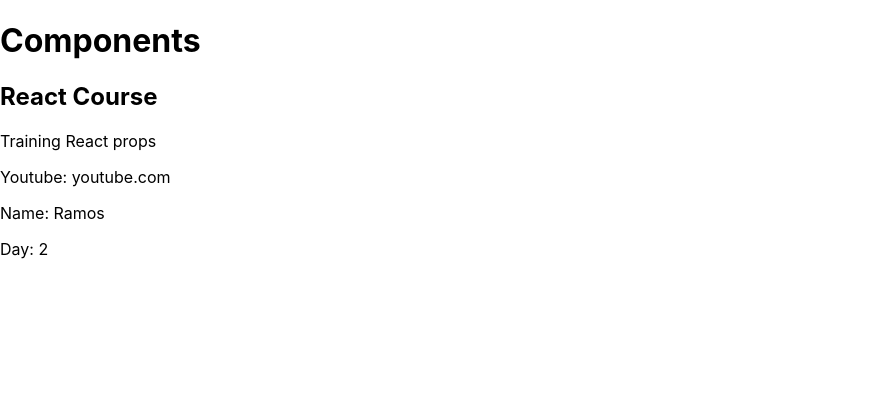
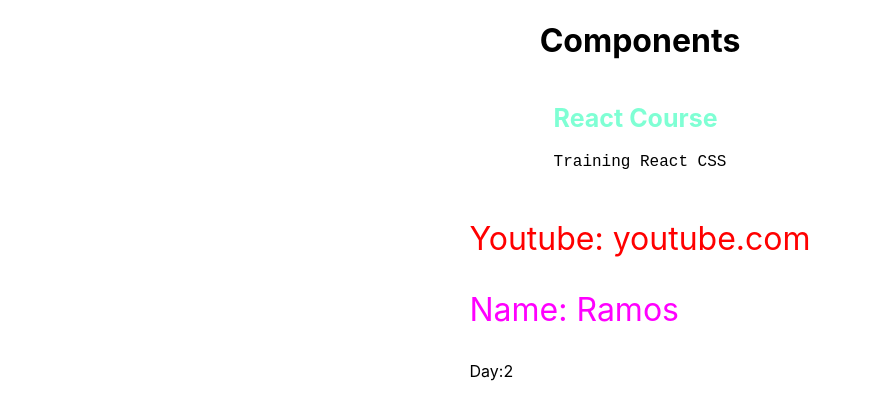
Before and after one commit to fabioramos18/React-Course, a React (Create React App) app in the folder initial-course-of-react/: page / in a window 1280 px wide. Shown: the top 420 px of the page, without its empty margins (0-872 px from the left). Built offline with nearby package versions, Linux system fonts and the light colour scheme.

Commit message:
Implement CSS

```diff
--- a/initial-course-of-react/src/App.css
+++ b/initial-course-of-react/src/App.css
@@ -5,6 +5,13 @@
 .App-logo {
   height: 40vmin;
   pointer-events: none;
+}
+
+.center{
+  display: flex;
+  flex-direction: column;
+  justify-content: center;
+  align-items: center;
 }
 
 @media (prefers-reduced-motion: no-preference) {
--- a/initial-course-of-react/src/App.js
+++ b/initial-course-of-react/src/App.js
@@ -2,7 +2,7 @@
 import { Header } from './components/Header'
 import { Body } from './components/Body'
 import { Data } from './components/Data'
-
+import './App.css'
 const App = () => {
   const name = () =>{
     return('Ramos')
@@ -10,11 +10,11 @@
 
   const youtube = 'youtube.com'
   return (
-    <>
+    <div className='center'>
       <Header/>
       <Body/>
       <Data youtube={youtube} name={name()} day='2'/>
-    </>
+    </div>
   )
 }
 
--- /dev/null
+++ b/initial-course-of-react/src/components/Body.css
@@ -0,0 +1,8 @@
+h2{
+  color: aquamarine;
+  font-size: 25px;
+}
+
+.text{
+    font-family: 'Courier New', Courier, monospace;
+}
--- a/initial-course-of-react/src/components/Body.js
+++ b/initial-course-of-react/src/components/Body.js
@@ -1,10 +1,11 @@
 import React from 'react'
+import './Body.css'
 
 export const Body = () => {
     return (
         <div>
             <h2>React Course</h2>
-            <p>Training React props</p>
+            <p className='text'>Training React CSS</p>
         </div>
     )
 }
--- a/initial-course-of-react/src/components/Data.js
+++ b/initial-course-of-react/src/components/Data.js
@@ -1,11 +1,16 @@
 import React from 'react'
 
 export const Data = (props) => {
+
+    const text={
+        color:'#f0f',
+        fontSize:'2em' ,
+    }
     return (
         <section>
-            <p>Youtube: {props.youtube}</p>
-            <p>Name: {props.name}</p>
-            <p>Day: {props.day}</p>
+            <p style={{color:'#f00', fontSize:'2em'}}>Youtube: {props.youtube}</p>
+            <p style={text}>Name: {props.name}</p>
+            <p>Day:{props.day}</p>
         </section>
     )
 }
```
